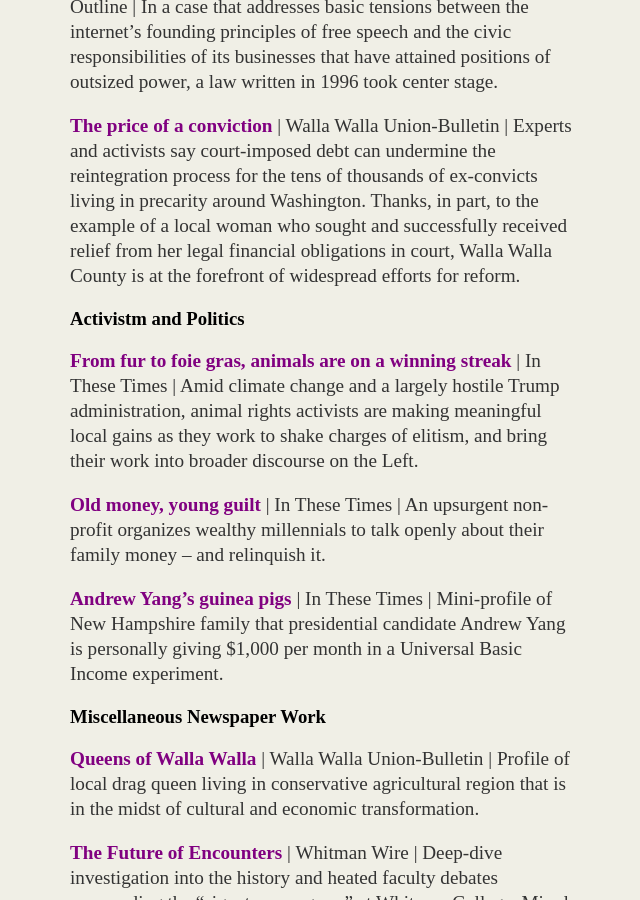
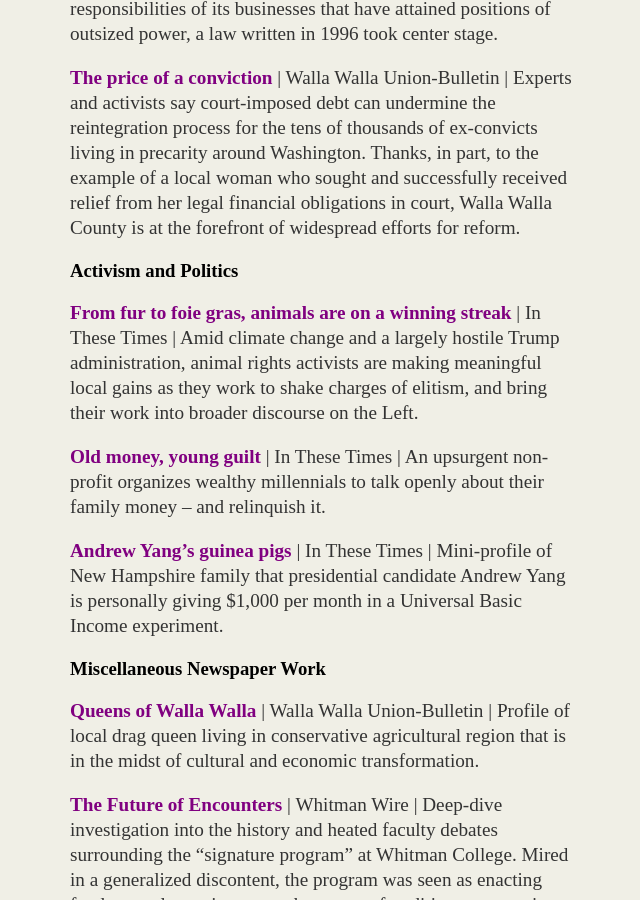
Before and after one commit to aonschwartz/aonschwartz.github.io, a Jekyll site: the page built from about/index.md, in a window 1280 px wide and 900 px high, scrolled down 877 px. Shown: the whole window, without its empty margins (314-954 px from the left). Built offline with Jekyll 4.4.1, drawn with Linux system fonts in a browser that asks for light colours.

Commit message:
Update index.md

```diff
--- a/about/index.md
+++ b/about/index.md
@@ -23,7 +21,7 @@
 
 **[The price of a conviction](http://www.union-bulletin.com/news/courts_and_crime/the-price-of-a-conviction/article_6b4ced1e-d4c3-11e8-9c5a-f75fc47c39b0.html)** \| Walla Walla Union-Bulletin \| Experts and activists say court-imposed debt can undermine the reintegration process for the tens of thousands of ex-convicts living in precarity around Washington. Thanks, in part, to the example of a local woman who sought and successfully received relief from her legal financial obligations in court, Walla Walla County is at the forefront of widespread efforts for reform.
 
-### Activistm and Politics
+### Activism and Politics
 
 **[From fur to foie gras, animals are on a winning streak](http://inthesetimes.com/article/22185/from-fur-to-foie-gras-animals-are-on-a-winning-streak)** \| In These Times \| Amid climate change and a largely hostile Trump administration, animal rights activists are making meaningful local gains as they work to shake charges of elitism, and bring their work into broader discourse on the Left.
 
```
Also changed, not shown: other parts of about/index.md (+0 -2 lines).
